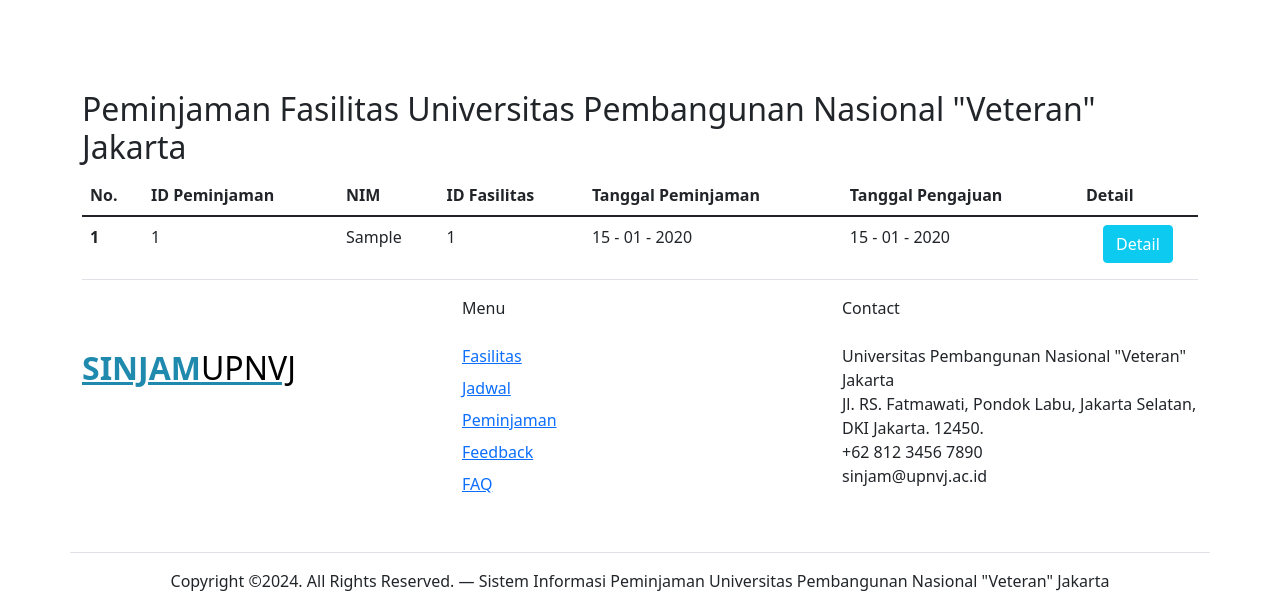
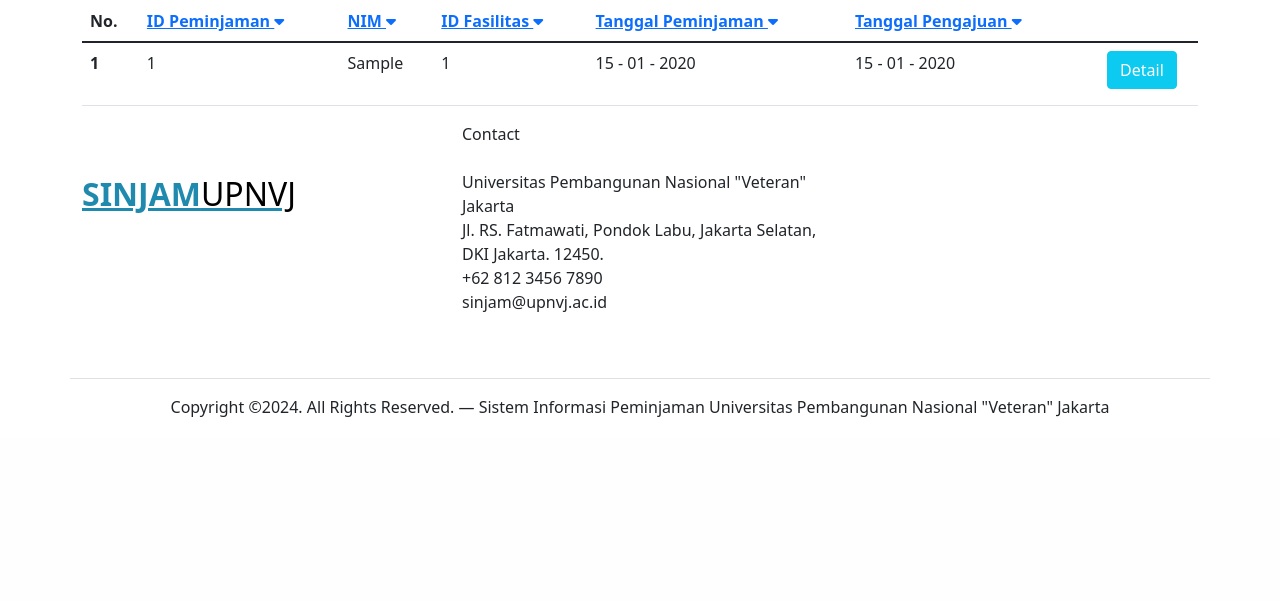
Before and after one commit to dianingtass/TBWebP_SINJAM, a PHP site: page /managePeminjaman.php in a window 1280 px wide. Shown: the part 362-963 px from the top of the page. After the commit the page ends 779 px from the top, so only its background shows below. Run offline with PHP 8.4, Linux system fonts and the light colour scheme; data comes from the database, SQL or seed files in the repository; tables that the repository leaves empty hold one stand-in row (values such as "Sample post").

Commit message:
Update managePeminjaman.php

```diff
--- a/managePeminjaman.php
+++ b/managePeminjaman.php
@@ -4,67 +4,125 @@
   <meta charset="utf-8">
   <meta name="viewport" content="width=device-width, initial-scale=1, shrink-to-fit=no">
   <meta name="author" content="Untree.co">
-
+  <link rel="shortcut icon" href="favicon.png">
   <meta name="description" content="" />
   <meta name="keywords" content="bootstrap, bootstrap4" />
 
   <!-- Bootstrap CSS -->
   <link href="css/bootstrap.min.css" rel="stylesheet">
   <link href="https://cdnjs.cloudflare.com/ajax/libs/font-awesome/6.0.0-beta3/css/all.min.css" rel="stylesheet">
-  <link href="css/tiny-slider.css" rel="stylesheet">
   <link href="css/managePeminjaman_style.css" rel="stylesheet">
+  <title>SINJAM UPNVJ</title>
 </head>
+
 <body>
-
 <!-- TEMPLATE NAVBAR -->
 <nav class="custom-navbar navbar navbar navbar-expand-md navbar-dark bg-dark" arial-label="Furni navigation bar">
+    <div class="container">
+      <a class="navbar-brand" href="managePeminjaman.php">SINJAM<span>UPNVJ</span></a>
+    </div>
+</nav>
+<br><br><br>
 
 <div class="container">
-  <a class="navbar-brand" href="index.html">SINJAM<span>UPNVJ</span></a>
-  <button class="navbar-toggler" type="button" data-bs-toggle="collapse" data-bs-target="#navbarsFurni" aria-controls="navbarsFurni" aria-expanded="false" aria-label="Toggle navigation">
-    <span class="navbar-toggler-icon"></span>
-  </button>
+  <br><br><br>
+  <h2>Peminjaman Fasilitas Universitas Pembangunan Nasional "Veteran" Jakarta</h2>
+  <br>
+  <form class="form-inline" method="GET">
+    <input type="hidden" name="sort" value="<?php echo isset($_GET['sort']) ? $_GET['sort'] : 'id_pinjam'; ?>">
+    <input type="hidden" name="order" value="<?php echo isset($_GET['order']) ? $_GET['order'] : 'desc'; ?>">
 
-  <div class="collapse navbar-collapse" id="navbarsFurni">
-    <ul class="custom-navbar-nav navbar-nav ms-auto mb-2 mb-md-0">
-      <li><a class="nav-link" href="fasilitas.php">Fasilitas</a></li>
-      <li><a class="nav-link" href="cekKetersediaan.php">Jadwal</a></li>
-      <li><a class="nav-link" href="formPeminjaman.php">Peminjaman</a></li>
-      <li><a class="nav-link" href="feedback.php">Feedback</a></li>
-      <li><a class="nav-link" href="FAQ.php">FAQ</a></li>
-    </ul>
+    <div class="row">
+      <div class="col-md-3 mb-3">
+        <label class="sr-only" for="search_id">ID Peminjaman</label>
+        <input type="text" class="form-control" id="search_id" name="search_id" placeholder="ID Peminjaman" value="<?php echo isset($_GET['search_id']) ? $_GET['search_id'] : ''; ?>">
+      </div>
+      <div class="col-md-4 mb-3">
+        <label class="sr-only" for="search_nim">NIM</label>
+        <input type="text" class="form-control" id="search_nim" name="search_nim" placeholder="NIM" value="<?php echo isset($_GET['search_nim']) ? $_GET['search_nim'] : ''; ?>">
+      </div>
+      <div class="col-md-4 mb-3">
+        <label class="sr-only" for="search_id_fasilitas">ID Fasilitas</label>
+        <input type="text" class="form-control" id="search_id_fasilitas" name="search_id_fasilitas" placeholder="ID Fasilitas" value="<?php echo isset($_GET['search_id_fasilitas']) ? $_GET['search_id_fasilitas'] : ''; ?>">
+      </div>
+    <button type="submit" class="btn btn-primary btn-block col-md-1 mb-3" id="btn">Search</button>
+    </div>
+  </form>
 
-    <ul class="custom-navbar-cta navbar-nav mb-2 mb-md-0 ms-5">
-      <li><a class="nav-link" href="profile.php"><img src="images/user.svg"></a></li>
-    </ul>
-  </div>
-</div>
-</nav>
-<br>
-<br><br><br>
-<div class="container">
-  <br>
-  <h2>Peminjaman Fasilitas Universitas Pembangunan Nasional "Veteran" Jakarta</h2>
+  <?php
+    include("config.php");
+
+    $sort_column = isset($_GET['sort']) ? $_GET['sort'] : 'id_pinjam';
+    $sort_order = isset($_GET['order']) && $_GET['order'] == 'asc' ? 'asc' : 'desc';
+    $next_order = $sort_order == 'asc' ? 'desc' : 'asc';
+
+    $valid_sort_columns = [
+      'id_pinjam' => 'id_pinjam',
+      'nim' => 'nim',
+      'id_fasilitas' => 'id_fasilitas',
+      'tgl_pinjam' => 'tgl_pinjam',
+      'tgl_pengajuan' => 'tgl_pengajuan'
+    ];
+
+    if (!array_key_exists($sort_column, $valid_sort_columns)) {
+      $sort_column = 'id_pinjam';
+    }
+
+    $search_id = isset($_GET['search_id']) ? mysqli_real_escape_string($conn, $_GET['search_id']) : '';
+    $search_nim = isset($_GET['search_nim']) ? mysqli_real_escape_string($conn, $_GET['search_nim']) : '';
+    $search_id_fasilitas = isset($_GET['search_id_fasilitas']) ? mysqli_real_escape_string($conn, $_GET['search_id_fasilitas']) : '';
+
+    $query = "SELECT p.id_pinjam, p.nim, p.id_fasilitas, p.tgl_pinjam, p.tgl_pengajuan
+              FROM peminjaman p
+              JOIN fasilitas f ON p.id_fasilitas = f.id_fasilitas
+              WHERE (p.id_pinjam LIKE '%$search_id%')
+                AND (p.nim LIKE '%$search_nim%')
+                AND (f.id_fasilitas LIKE '%$search_id_fasilitas%')
+              ORDER BY {$valid_sort_columns[$sort_column]} $sort_order";
+    $result = mysqli_query($conn, $query);
+    if(!$result){
+      die("Query Error:".mysqli_errno($conn)." -".mysqli_error($conn));
+    }
+  ?>
+
   <table class="table table-hover">
   <thead>
     <tr>
       <th>No.</th>
-        <th>ID Peminjaman</th>
-        <th>NIM</th>
-        <th>ID Fasilitas</th>
-        <th>Tanggal Peminjaman</th>
-        <th>Tanggal Pengajuan</th>
-        <th>Detail</th>
+      <th>
+        <a href="?sort=id_pinjam&order=<?php echo ($sort_column == 'id_pinjam' && $sort_order == 'asc') ? 'desc' : 'asc'; ?>&search_id=<?php echo $search_id; ?>&search_nim=<?php echo $search_nim; ?>&search_id_fasilitas=<?php echo $search_id_fasilitas; ?>">
+          ID Peminjaman
+          <i class="fas fa-caret-<?php echo ($sort_column == 'id_pinjam' && $sort_order == 'asc') ? 'up' : 'down'; ?>"></i>
+        </a>
+      </th>
+      <th>
+        <a href="?sort=nim&order=<?php echo ($sort_column == 'nim' && $sort_order == 'asc') ? 'desc' : 'asc'; ?>&search_id=<?php echo $search_id; ?>&search_nim=<?php echo $search_nim; ?>&search_id_fasilitas=<?php echo $search_id_fasilitas; ?>">
+          NIM
+          <i class="fas fa-caret-<?php echo ($sort_column == 'nim' && $sort_order == 'asc') ? 'up' : 'down'; ?>"></i>
+        </a>
+      </th>
+      <th>
+        <a href="?sort=id_fasilitas&order=<?php echo ($sort_column == 'id_fasilitas' && $sort_order == 'asc') ? 'desc' : 'asc'; ?>&search_id=<?php echo $search_id; ?>&search_nim=<?php echo $search_nim; ?>&search_id_fasilitas=<?php echo $search_id_fasilitas; ?>">
+          ID Fasilitas
+          <i class="fas fa-caret-<?php echo ($sort_column == 'id_fasilitas' && $sort_order == 'asc') ? 'up' : 'down'; ?>"></i>
+        </a>
+      </th>
+      <th>
+        <a href="?sort=tgl_pinjam&order=<?php echo ($sort_column == 'tgl_pinjam' && $sort_order == 'asc') ? 'desc' : 'asc'; ?>&search_id=<?php echo $search_id; ?>&search_nim=<?php echo $search_nim; ?>&search_id_fasilitas=<?php echo $search_id_fasilitas; ?>">
+          Tanggal Peminjaman
+          <i class="fas fa-caret-<?php echo ($sort_column == 'tgl_pinjam' && $sort_order == 'asc') ? 'up' : 'down'; ?>"></i>
+        </a>
+      </th>
+      <th>
+        <a href="?sort=tgl_pengajuan&order=<?php echo ($sort_column == 'tgl_pengajuan' && $sort_order == 'asc') ? 'desc' : 'asc'; ?>&search_id=<?php echo $search_id; ?>&search_nim=<?php echo $search_nim; ?>&search_id_fasilitas=<?php echo $search_id_fasilitas; ?>">
+          Tanggal Pengajuan
+          <i class="fas fa-caret-<?php echo ($sort_column == 'tgl_pengajuan' && $sort_order == 'asc') ? 'up' : 'down'; ?>"></i>
+        </a>
+      </th>
     </tr>
   </thead>
   <tbody>
     <?php
-        include("config.php");
-        $query = "SELECT * FROM peminjaman ORDER BY id_pinjam ASC";
-        $result = mysqli_query($conn, $query);
-        if(!$result){
-          die("Query Error:".mysqli_errno($conn)." -".mysqli_error($conn));
-        }
       $i = 1;
       while($data = mysqli_fetch_assoc($result)) {
         $raw_date_pinjam = strtotime($data["tgl_pinjam"]);
@@ -94,6 +152,7 @@
     ?>
   </tbody>
 </table>
+
 </div>
 
 <script src="https://cdn.jsdelivr.net/npm/bootstrap@5.1.3/dist/js/bootstrap.bundle.min.js" integrity="sha384-ka7Sk0Gln4gmtz2MlQnikT1wXgYsOg+OMhuP+IlRH9sENBO0LRn5q+8nbTov4+1p" crossorigin="anonymous"></script>
@@ -104,15 +163,7 @@
   <div class="container relative">
     <div class="row">
       <div class="col-4 mt-5">
-        <a href="index.html" style="font-weight: 650; font-size: 32px; color:#208aae">SINJAM<span style="font-weight:100; color: black;">UPNVJ</span></a>
-      </div>
-      <div class="col-4">
-        <div class="mb-4 footer-h1">Menu</div>
-        <p class="mb-2"><a href="fasilitas.php">Fasilitas</a></p>
-        <p class="mb-2"><a href="cekKetersediaan.php">Jadwal</a></p>
-        <p class="mb-2"><a href="formPeminjaman.php">Peminjaman</a></p>
-        <p class="mb-2"><a href="feedback.php">Feedback</a></p>
-        <p class="mb-2"><a href="FAQ.php">FAQ</a></p>
+        <a href="managePeminjaman.php" style="font-weight: 650; font-size: 32px; color:#208aae">SINJAM<span style="font-weight:100; color: black;">UPNVJ</span></a>
       </div>
       <div class="col-4">
         <div class="ml-9">
@@ -130,10 +181,11 @@
     <div class="border-top copyright">
       <div class="row mt-3">
         <div class="col">
-					<p class="mb-2 text-center ">Copyright &copy;<script>document.write(new Date().getFullYear());</script>. All Rights Reserved. &mdash; Sistem Informasi Peminjaman Universitas Pembangunan Nasional "Veteran" Jakarta <!-- License information: https://untree.co/license/ --></p>
+          <p class="mb-2 text-center ">Copyright &copy;<script>document.write(new Date().getFullYear());</script>. All Rights Reserved. &mdash; Sistem Informasi Peminjaman Universitas Pembangunan Nasional "Veteran" Jakarta</p>
         </div>
       </div>
     </div>
   </div>
 </footer>
+
 </html>
```
Lines whose indentation alone changed are shown as unchanged.
